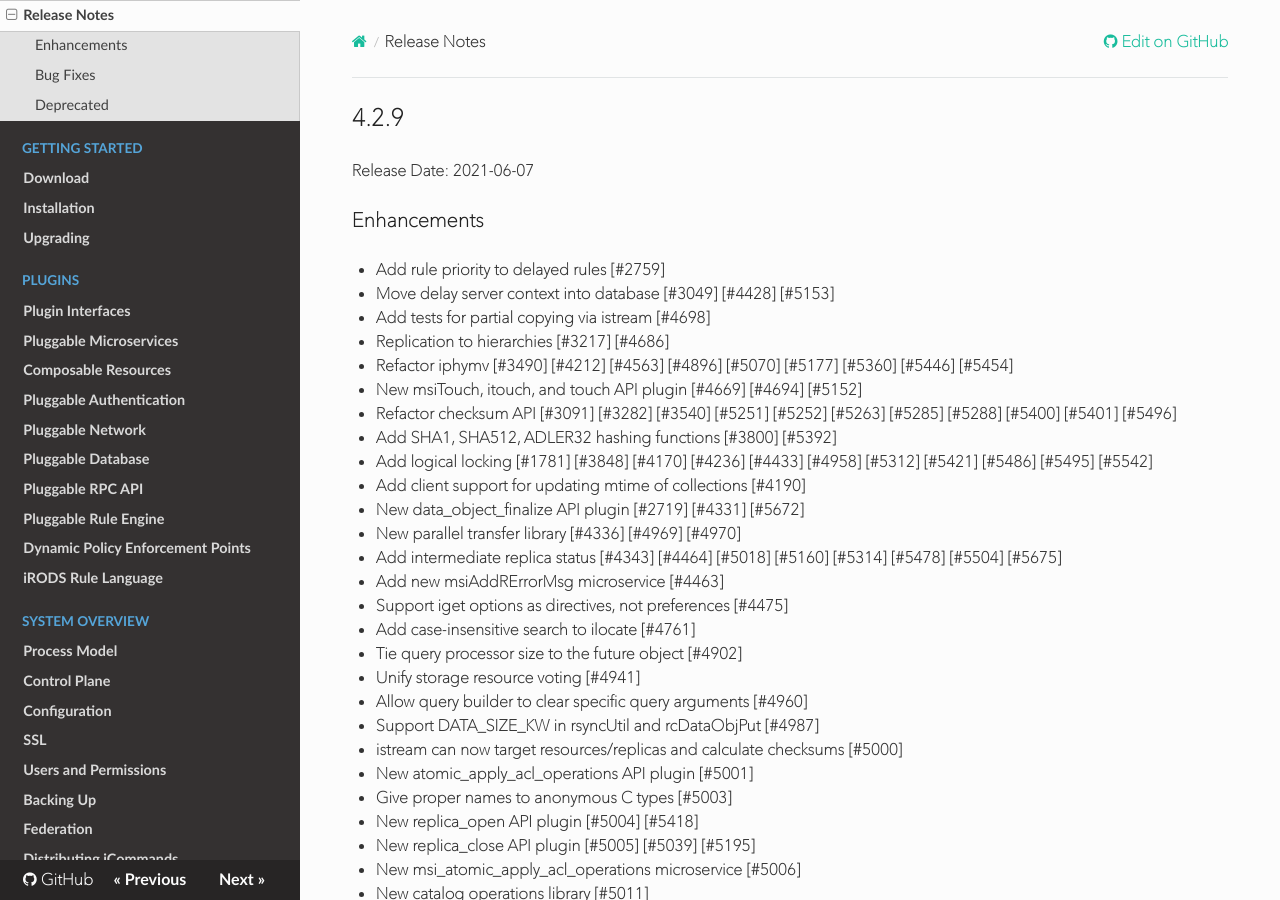
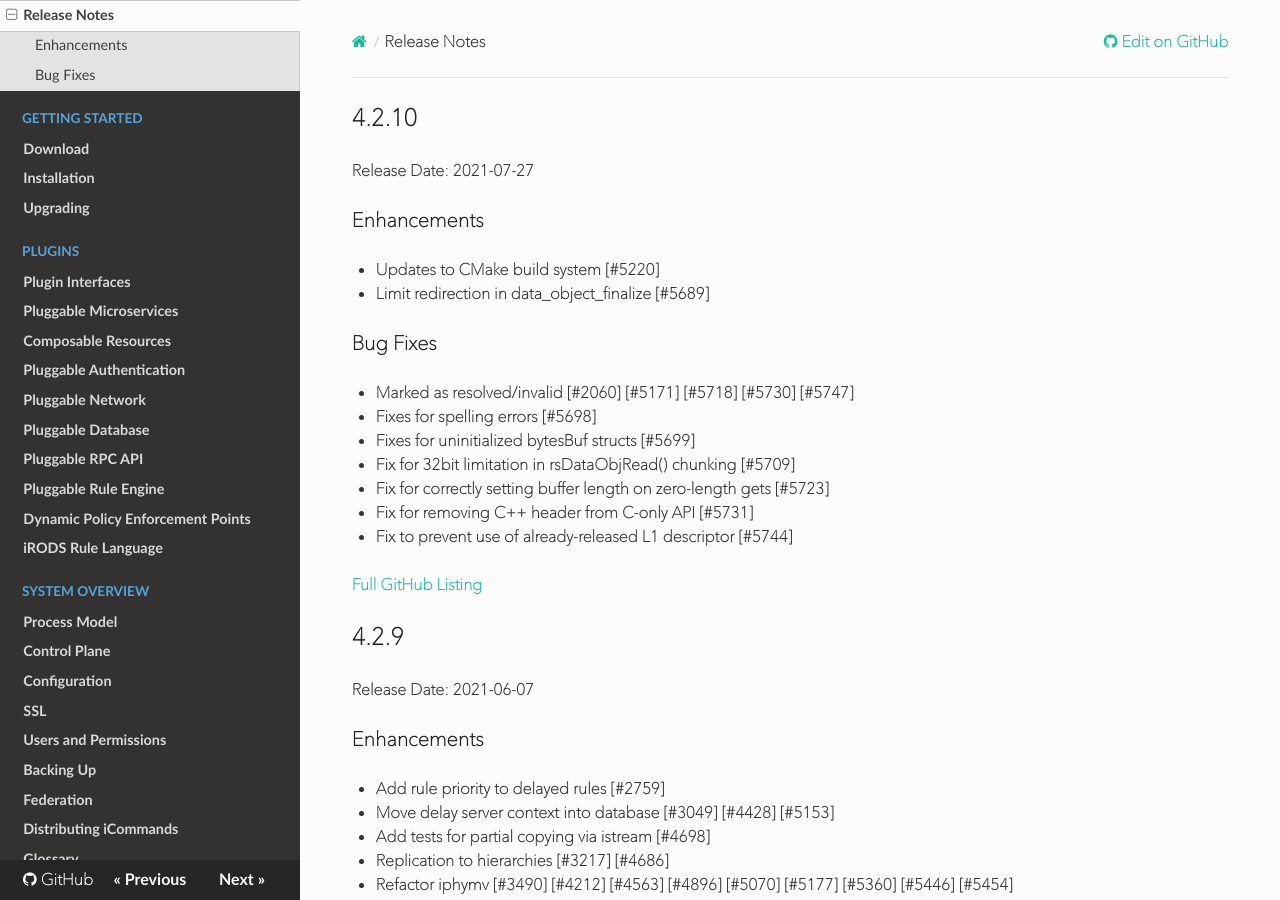
Before and after one commit to irods/irods_docs, an MkDocs documentation site: the page built from docs/release_notes.md, in a window 1280 px wide and 900 px high. Built offline with MkDocs 1.6.1, drawn with Linux system fonts in a browser that asks for light colours; nearby versions of some CDN libraries; old or Windows-style settings are respelled for this version of MkDocs.

Commit message:
[irods/irods#5591] 4.2.10 release notes

```diff
--- a/docs/release_notes.md
+++ b/docs/release_notes.md
@@ -1,3 +1,31 @@
+## 4.2.10
+
+Release Date: 2021-07-27
+
+### Enhancements
+
+- Updates to CMake build system [#5220]
+
+- Limit redirection in data_object_finalize [#5689]
+
+### Bug Fixes
+
+- Marked as resolved/invalid [#2060] [#5171] [#5718] [#5730] [#5747]
+
+- Fixes for spelling errors [#5698]
+
+- Fixes for uninitialized bytesBuf structs [#5699]
+
+- Fix for 32bit limitation in rsDataObjRead() chunking [#5709]
+
+- Fix for correctly setting buffer length on zero-length gets [#5723]
+
+- Fix for removing C++ header from C-only API [#5731]
+
+- Fix to prevent use of already-released L1 descriptor [#5744]
+
+ [Full GitHub Listing](https://github.com/irods/irods/issues?q=milestone%3A4.2.10)
+
 ## 4.2.9
 
 Release Date: 2021-06-07
```
